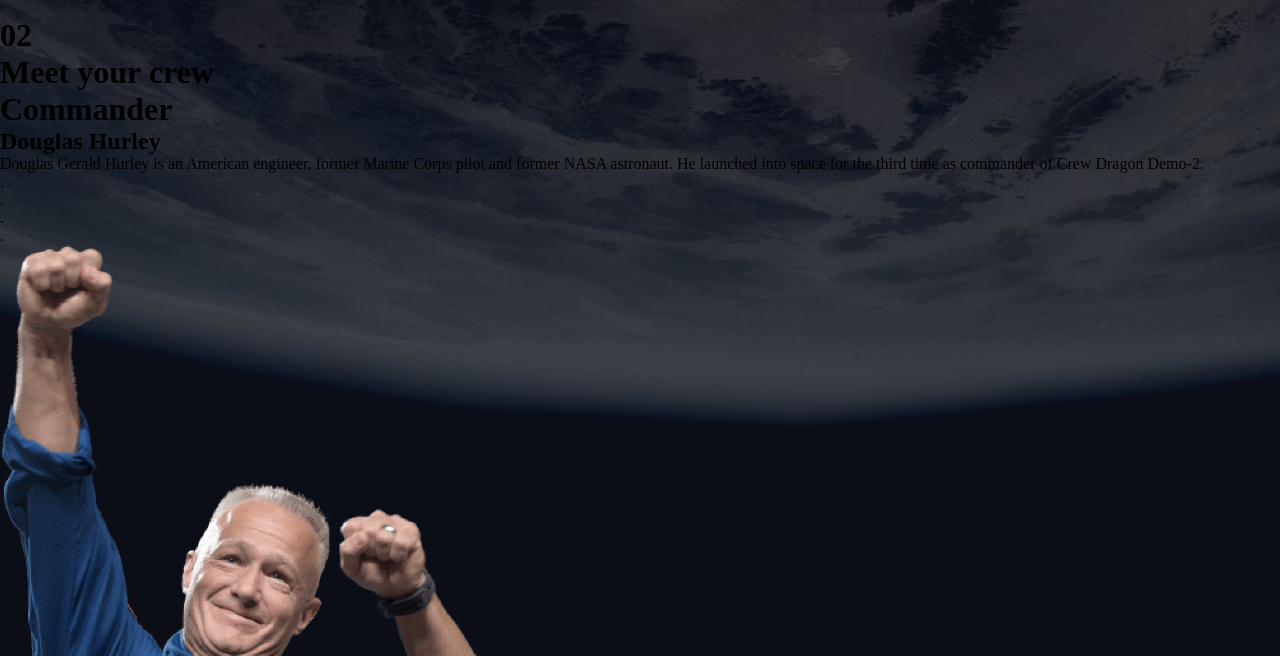
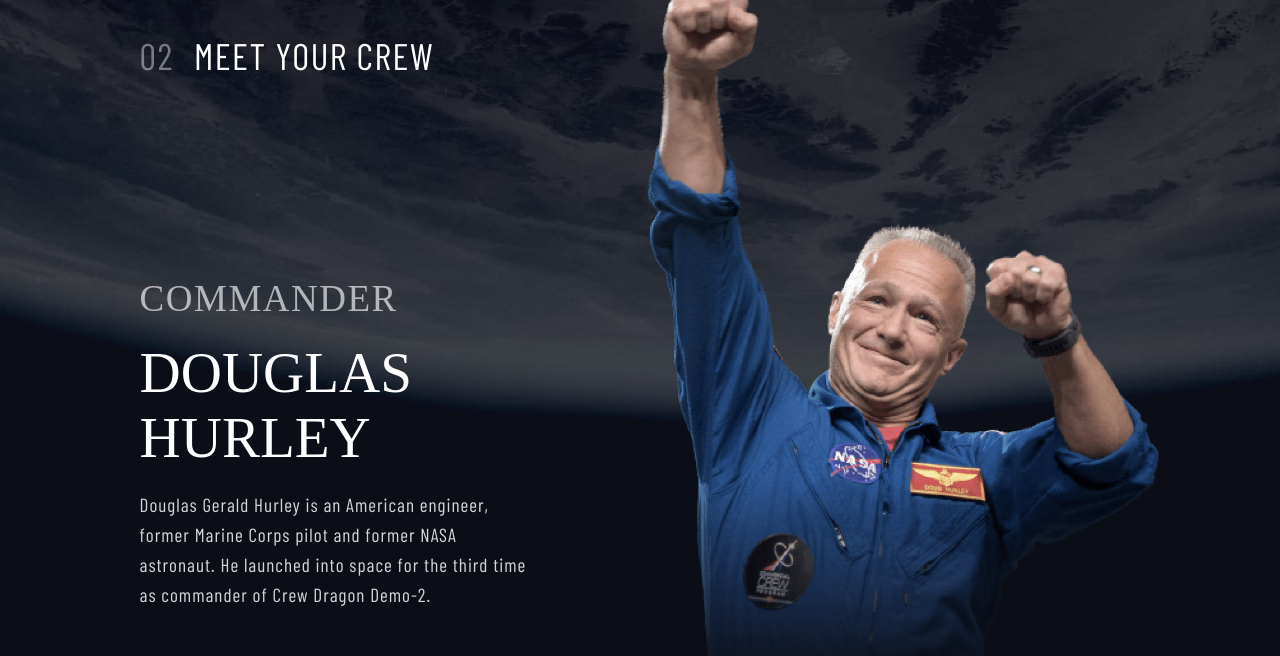
Before and after one commit to ethandaniell/desafios-net, a plain HTML site: page html-css/space-tourism-website-main/pages/crew.html in a window 1280 px wide. Shown: the part 144-800 px from the top of the page. Drawn offline with nearby package versions, Linux system fonts and the light colour scheme; a web font is replaced by a local one.

Commit message:
crew page

```diff
--- a/html-css/space-tourism-website-main/pages/crew.html
+++ b/html-css/space-tourism-website-main/pages/crew.html
@@ -58,14 +58,14 @@
         <h1 class="num">02</h1>
         <h1>Meet your crew</h1>
       </div>
-      <h1>Commander</h1>
-      <h2>Douglas Hurley</h2>
-      <p>Douglas Gerald Hurley is an American engineer, former Marine Corps pilot and former NASA astronaut. He launched into space for the third time as commander of Crew Dragon Demo-2.</p>
+      <h1 class="commander">Commander</h1>
+      <h2 class="commander-name">Douglas Hurley</h2>
+      <p class="commander-description">Douglas Gerald Hurley is an American engineer, former Marine Corps pilot and former NASA astronaut. He launched into space for the third time as commander of Crew Dragon Demo-2.</p>
       <div class="crew-nav">
-        <div class="nav-circles">.</div>
-        <div class="nav-circles">.</div>
-        <div class="nav-circles">.</div>
-        <div class="nav-circles">.</div>
+        <div class="nav-circles"></div>
+        <div class="nav-circles"></div>
+        <div class="nav-circles"></div>
+        <div class="nav-circles"></div>
       </div>
     </div>
     <div class="crew-image">
--- a/html-css/space-tourism-website-main/styles/crew.css
+++ b/html-css/space-tourism-website-main/styles/crew.css
@@ -6,3 +6,84 @@
 .nav-crew {
     border-bottom: 3px solid white;
 }
+
+.container-crew {
+    font-family: "Barlow Condensed", sans-serif;;
+    color: white;
+    display: flex;
+    justify-content: center;
+    align-items: center;
+    height: 80%;
+    gap: 90px;
+}
+
+.crew-header {
+    height: 95%;
+    padding: 20px;
+    width: 31%;
+}
+
+.crew-header h1 {
+    font-size: 37px;
+    text-transform: uppercase;
+    font-weight: 400;
+    letter-spacing: 1.5px;
+}
+
+.tittle-container {
+    display: flex;
+    gap: 20px;
+    margin-bottom: 200px;
+}
+
+.num {
+    color: rgba(255, 255, 255, 0.418);
+}
+
+.commander, .commander-name {
+    font-family: "Bellefair", serif;
+    text-transform: uppercase;
+    font-weight: 300;
+}
+
+.commander {
+    font-size: 15px;
+    color: rgba(255, 255, 255, 0.644);
+}
+
+.commander-name {
+    font-size: 57px;
+    margin: 20px 0px 20px 0px;
+}
+
+.commander-description {
+    font-weight: 300;
+    color: rgba(255, 255, 255, 0.829);
+    letter-spacing: 1px;
+    font-size: 19px;
+    line-height: 30px;
+}
+
+.crew-nav {
+    display: flex;
+    gap: 40px;
+    align-items: flex-end;
+    height: 32%;
+}
+
+.nav-circles {
+    width: 17px;
+    height: 17px;
+    border-radius: 50%;
+    background-color: rgba(255, 255, 255, 0.24);
+    cursor: pointer;
+}
+
+.nav-circles:hover {
+    background-color: white;
+}
+
+.crew-image {
+
+    mask-image: linear-gradient(to bottom, black 70%, transparent 100%);
+}
```
Also changed, not shown: html-css/space-tourism-website-main/styles/destinations.css (+6 -1 lines).
